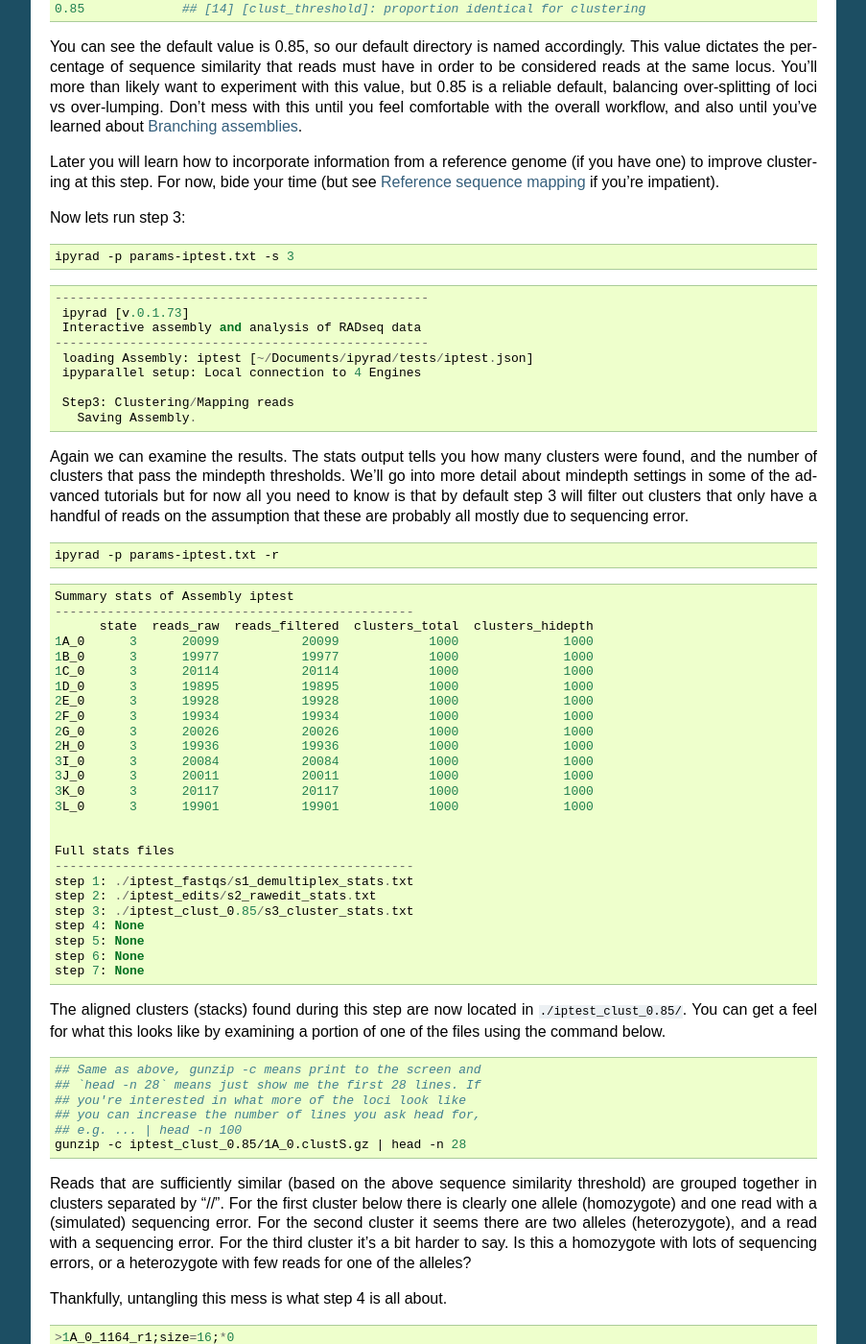
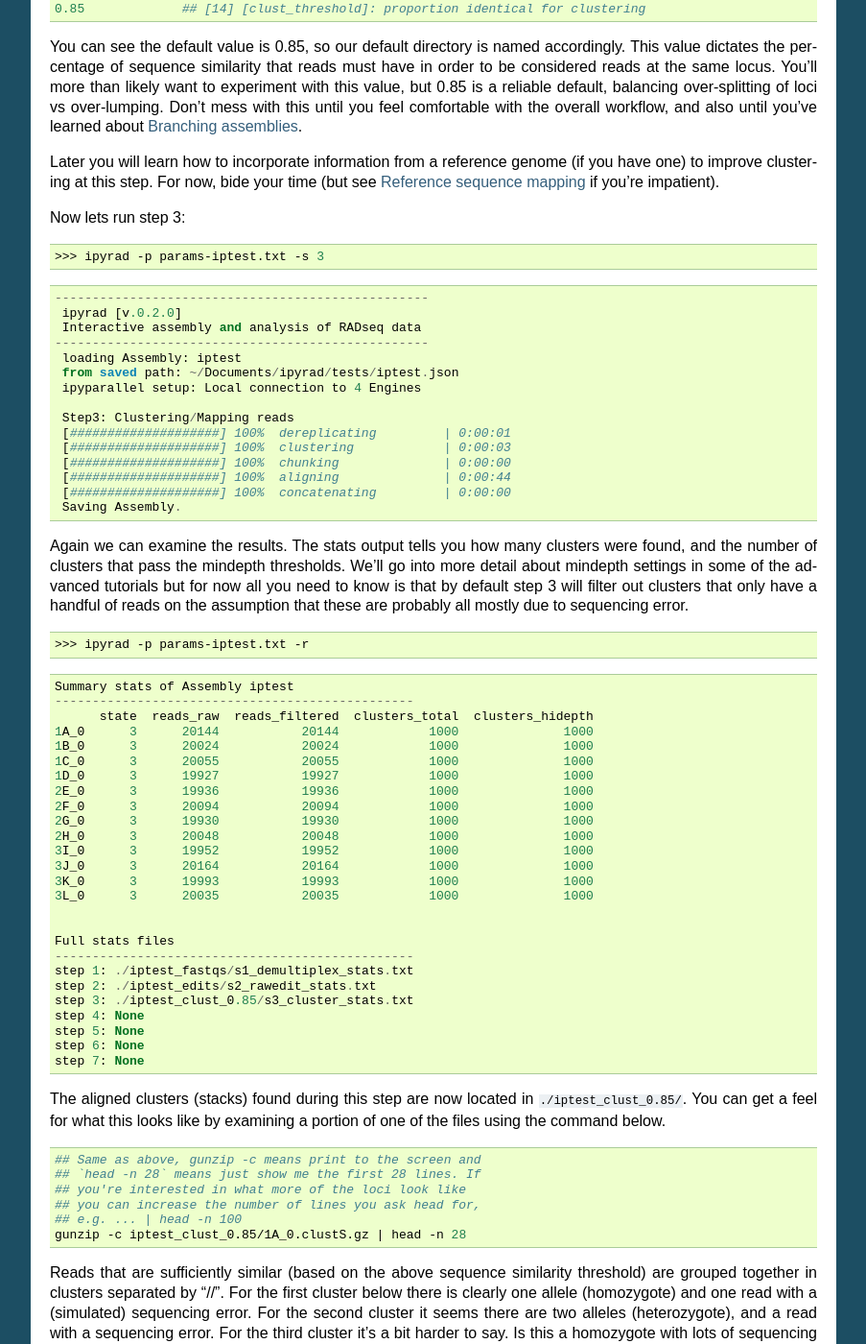
Before and after one commit to dereneaton/ipyrad, a Sphinx documentation site: the page built from docs/tutorial_intro_cli.rst, in a window 1280 px wide and 1400 px high, scrolled down 6179 px. Shown: the whole window at 96% size, without its empty margins (198-1101 px from the left). Built offline with Sphinx 7.4.7, drawn with Linux system fonts in a browser that asks for light colours; pages that are not in the unit, such as notebooks, are missing from menus; the version number is read from the project's files by our own code.

Commit message:
docs update

```diff
--- a/docs/tutorial_intro_cli.rst
+++ b/docs/tutorial_intro_cli.rst
@@ -460,19 +460,25 @@ Now lets run step 3:
 
 .. code-block:: bash
 
-    ipyrad -p params-iptest.txt -s 3
+    >>> ipyrad -p params-iptest.txt -s 3
 
 .. parsed-literal::
+  --------------------------------------------------
+   ipyrad [v.0.2.0]
+   Interactive assembly and analysis of RADseq data
+  --------------------------------------------------
+   loading Assembly: iptest
+   from saved path: ~/Documents/ipyrad/tests/iptest.json
+   ipyparallel setup: Local connection to 4 Engines
 
-    --------------------------------------------------
-     ipyrad [v.0.1.73]
-     Interactive assembly and analysis of RADseq data
-    --------------------------------------------------
-     loading Assembly: iptest [~/Documents/ipyrad/tests/iptest.json]
-     ipyparallel setup: Local connection to 4 Engines
+   Step3: Clustering/Mapping reads
+   [####################] 100%  dereplicating         | 0:00:01
+   [####################] 100%  clustering            | 0:00:03
+   [####################] 100%  chunking              | 0:00:00
+   [####################] 100%  aligning              | 0:00:44
+   [####################] 100%  concatenating         | 0:00:00
+   Saving Assembly.
 
-     Step3: Clustering/Mapping reads
-       Saving Assembly.
 
 Again we can examine the results. The stats output tells you how many clusters
 were found, and the number of clusters that pass the mindepth thresholds.
@@ -483,25 +489,24 @@ all mostly due to sequencing error.
 
 .. code-block:: bash
 
-    ipyrad -p params-iptest.txt -r
+    >>> ipyrad -p params-iptest.txt -r
 
 .. parsed-literal::
-
     Summary stats of Assembly iptest
     ------------------------------------------------
           state  reads_raw  reads_filtered  clusters_total  clusters_hidepth
-    1A_0      3      20099           20099            1000              1000
-    1B_0      3      19977           19977            1000              1000
-    1C_0      3      20114           20114            1000              1000
-    1D_0      3      19895           19895            1000              1000
-    2E_0      3      19928           19928            1000              1000
-    2F_0      3      19934           19934            1000              1000
-    2G_0      3      20026           20026            1000              1000
-    2H_0      3      19936           19936            1000              1000
-    3I_0      3      20084           20084            1000              1000
-    3J_0      3      20011           20011            1000              1000
-    3K_0      3      20117           20117            1000              1000
-    3L_0      3      19901           19901            1000              1000
+    1A_0      3      20144           20144            1000              1000
+    1B_0      3      20024           20024            1000              1000
+    1C_0      3      20055           20055            1000              1000
+    1D_0      3      19927           19927            1000              1000
+    2E_0      3      19936           19936            1000              1000
+    2F_0      3      20094           20094            1000              1000
+    2G_0      3      19930           19930            1000              1000
+    2H_0      3      20048           20048            1000              1000
+    3I_0      3      19952           19952            1000              1000
+    3J_0      3      20164           20164            1000              1000
+    3K_0      3      19993           19993            1000              1000
+    3L_0      3      20035           20035            1000              1000
 
 
     Full stats files
```
